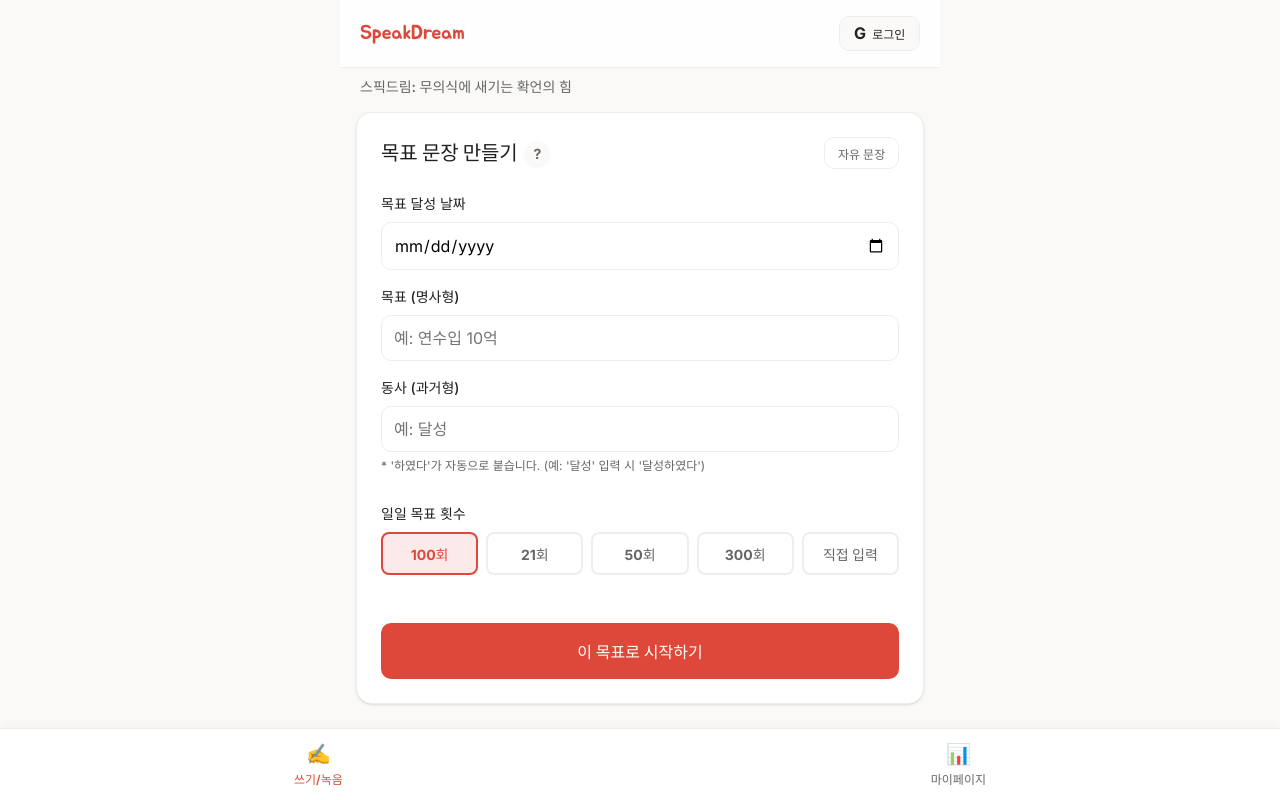
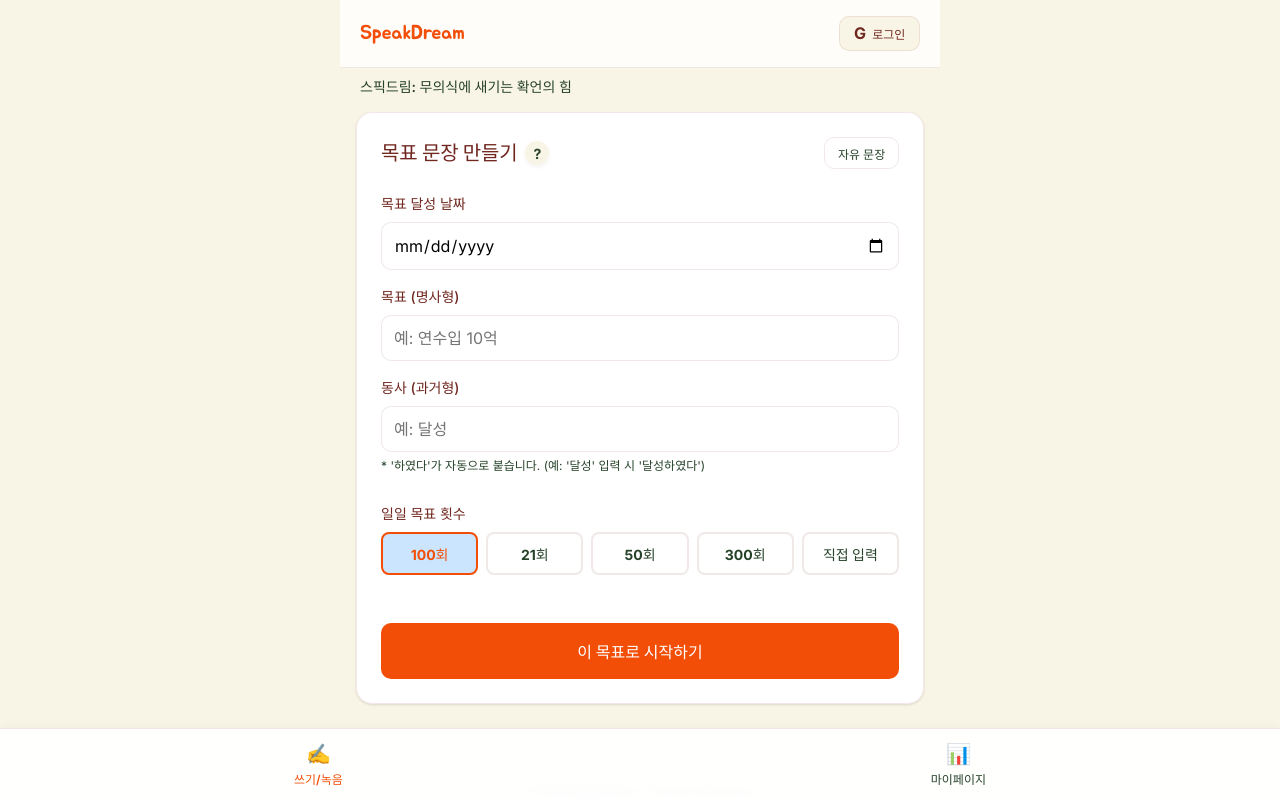
Before and after one commit to ddidddong/speak_dream, a React (Vite) app: page / in a window 1280 px wide. Both pictures are taken after a click on the button "지금 시작하기". Built offline with nearby package versions, Linux system fonts and the light colour scheme; no server answers; a web font is replaced by a local one.

Commit message:
style: Retro Cafe 테마 팔레트로 톤앤매너 전면 개편

```diff
--- a/src/components/GoalGenerator.jsx
+++ b/src/components/GoalGenerator.jsx
@@ -105,7 +105,7 @@ export default function GoalGenerator({ onSave }) {
                 type="date"
                 value={targetDate}
                 onChange={(e) => setTargetDate(e.target.value)}
-                style={{ width: '100%', padding: '0.75rem', borderRadius: 'var(--radius-md)', border: '1px solid var(--border)', outline: 'none', backgroundColor: 'white' }}
+                style={{ width: '100%', padding: '0.75rem', borderRadius: 'var(--radius-md)', border: '1px solid var(--border)', outline: 'none', backgroundColor: 'var(--bg-primary)' }}
               />
             </div>
             <div>
@@ -159,7 +159,7 @@ export default function GoalGenerator({ onSave }) {
                 padding: '0.6rem 0',
                 borderRadius: '0.5rem',
                 border: `2px solid ${targetReps === num && !isCustomMode ? 'var(--accent)' : 'var(--border)'}`,
-                backgroundColor: targetReps === num && !isCustomMode ? 'var(--accent-light)' : 'white',
+                backgroundColor: targetReps === num && !isCustomMode ? 'var(--accent-light)' : 'var(--bg-primary)',
                 color: targetReps === num && !isCustomMode ? 'var(--accent)' : 'var(--text-secondary)',
                 fontWeight: 700,
                 fontSize: '0.875rem',
@@ -178,7 +178,7 @@ export default function GoalGenerator({ onSave }) {
               padding: '0.6rem 0',
               borderRadius: '0.5rem',
               border: `2px solid ${isCustomMode ? 'var(--accent)' : 'var(--border)'}`,
-              backgroundColor: isCustomMode ? 'var(--accent-light)' : 'white',
+              backgroundColor: isCustomMode ? 'var(--accent-light)' : 'var(--bg-primary)',
               color: isCustomMode ? 'var(--accent)' : 'var(--text-secondary)',
               fontWeight: 700,
               fontSize: '0.875rem',
@@ -250,7 +250,7 @@ export default function GoalGenerator({ onSave }) {
           animation: 'fadeIn 0.2s ease-out'
         }}>
           <div style={{
-            background: 'white',
+            background: 'var(--bg-primary)',
             borderRadius: '1.5rem',
             padding: '2rem',
             maxWidth: '400px',
--- a/src/components/LandingPage.jsx
+++ b/src/components/LandingPage.jsx
@@ -21,7 +21,7 @@ export default function LandingPage({ onStart }) {
             width: '100%',
             height: 'auto',
             borderRadius: 'var(--radius-lg)',
-            boxShadow: '0 20px 40px rgba(222, 72, 58, 0.1)'
+            boxShadow: '0 20px 40px rgba(242, 78, 7, 0.1)'
           }}
         />
       </div>
@@ -57,7 +57,7 @@ export default function LandingPage({ onStart }) {
           maxWidth: '300px',
           padding: '1.25rem',
           fontSize: '1.125rem',
-          boxShadow: '0 4px 14px 0 rgba(222, 72, 58, 0.39)',
+          boxShadow: '0 4px 14px 0 rgba(242, 78, 7, 0.39)',
           borderRadius: '2rem'
         }}
       >
--- a/src/components/MonthlyCalendar.jsx
+++ b/src/components/MonthlyCalendar.jsx
@@ -116,7 +116,7 @@ export default function MonthlyCalendar({ stats }) {
                 fontSize: '1rem',
                 fontWeight: 700,
                 fontFamily: 'var(--font-brand)',
-                backgroundColor: 'white',
+                backgroundColor: 'var(--bg-primary)',
                 cursor: 'pointer',
                 display: 'flex',
                 alignItems: 'center',
@@ -134,7 +134,7 @@ export default function MonthlyCalendar({ stats }) {
                   position: 'absolute',
                   top: '110%',
                   left: 0,
-                  backgroundColor: 'white',
+                  backgroundColor: 'var(--bg-primary)',
                   border: '1px solid var(--border)',
                   borderRadius: '0.75rem',
                   boxShadow: '0 10px 25px rgba(0,0,0,0.1)',
@@ -180,7 +180,7 @@ export default function MonthlyCalendar({ stats }) {
                 fontSize: '1rem',
                 fontWeight: 700,
                 fontFamily: 'var(--font-brand)',
-                backgroundColor: 'white',
+                backgroundColor: 'var(--bg-primary)',
                 cursor: 'pointer',
                 display: 'flex',
                 alignItems: 'center',
@@ -198,7 +198,7 @@ export default function MonthlyCalendar({ stats }) {
                   position: 'absolute',
                   top: '110%',
                   left: 0,
-                  backgroundColor: 'white',
+                  backgroundColor: 'var(--bg-primary)',
                   border: '1px solid var(--border)',
                   borderRadius: '0.75rem',
                   boxShadow: '0 10px 25px rgba(0,0,0,0.1)',
--- a/src/components/WorkArea.jsx
+++ b/src/components/WorkArea.jsx
@@ -176,7 +176,7 @@ export default function WorkArea({ goal, count, targetReps = 100, onIncrement, o
         background: 'linear-gradient(135deg, rgba(235, 76, 60, 0.05) 0%, rgba(255, 255, 255, 0.8) 100%)',
         borderRadius: '1.25rem',
         borderLeft: '4px solid var(--accent)',
-        boxShadow: '0 8px 32px rgba(222, 72, 58, 0.08), inset 0 2px 4px rgba(255,255,255,0.8)',
+        boxShadow: '0 8px 32px rgba(242, 78, 7, 0.08), inset 0 2px 4px rgba(255,255,255,0.8)',
         backdropFilter: 'blur(10px)',
         WebkitBackdropFilter: 'blur(10px)',
         overflow: 'hidden',
@@ -187,7 +187,7 @@ export default function WorkArea({ goal, count, targetReps = 100, onIncrement, o
 
         <div style={{ display: 'flex', justifyContent: 'space-between', alignItems: 'flex-start', position: 'relative', zIndex: 1 }}>
           <div style={{ display: 'flex', alignItems: 'center', gap: '0.5rem', marginBottom: '0.75rem' }}>
-            <span style={{ display:'block', width:'6px', height:'6px', borderRadius:'50%', backgroundColor:'var(--accent)', boxShadow:'0 0 8px rgba(222, 72, 58, 0.6)' }}></span>
+            <span style={{ display:'block', width:'6px', height:'6px', borderRadius:'50%', backgroundColor:'var(--accent)', boxShadow:'0 0 8px rgba(242, 78, 7, 0.6)' }}></span>
             <p style={{ fontSize: '0.8125rem', fontWeight: 700, color: 'var(--accent)', margin: 0, letterSpacing: '0.02em', textTransform: 'uppercase' }}>오늘의 목표</p>
           </div>
           <button
@@ -233,7 +233,7 @@ export default function WorkArea({ goal, count, targetReps = 100, onIncrement, o
       <div style={{
         background: isRecording
           ? 'linear-gradient(rgba(0, 0, 0, 0.5), rgba(0, 0, 0, 0.8)), url("https://images.unsplash.com/photo-1506744626753-14074211516e?auto=format&fit=crop&q=80&w=1000") center/cover no-repeat'
-          : '#ffffff',
+          : 'var(--bg-primary)',
         borderRadius: '1.5rem',
         padding: '2rem 1.5rem',
         border: isRecording ? '1px solid rgba(255,255,255,0.1)' : '1px solid rgba(0,0,0,0.06)',
@@ -257,12 +257,12 @@ export default function WorkArea({ goal, count, targetReps = 100, onIncrement, o
             style={{
               height: '100%',
               width: `${progress}%`,
-              background: 'linear-gradient(90deg, var(--accent) 0%, #ff6b6b 50%, #ff8e53 100%)',
+              background: 'linear-gradient(90deg, var(--accent) 0%, #f77f3e 50%, #ff9d61 100%)',
               borderRadius: '7px',
               transition: 'width 0.8s cubic-bezier(0.34, 1.56, 0.64, 1)',
               position: 'relative',
               overflow: 'hidden',
-              boxShadow: '0 2px 6px rgba(222, 72, 58, 0.4)'
+              boxShadow: '0 2px 6px rgba(242, 78, 7, 0.4)'
             }}
           >
             <div style={{
@@ -322,15 +322,15 @@ export default function WorkArea({ goal, count, targetReps = 100, onIncrement, o
                 height: '88px',
                 borderRadius: '50%',
                 background: isRecording
-                  ? 'linear-gradient(135deg, var(--accent) 0%, #ff5e5e 100%)'
-                  : 'linear-gradient(135deg, #ffffff 0%, #f4f4f4 100%)',
+                  ? 'linear-gradient(135deg, var(--accent) 0%, #f77f3e 100%)'
+                  : 'linear-gradient(135deg, var(--bg-primary) 0%, var(--bg-secondary) 100%)',
                 border: 'none',
                 display: 'flex',
                 alignItems: 'center',
                 justifyContent: 'center',
                 color: isRecording ? 'white' : 'var(--text-primary)',
                 boxShadow: isRecording
-                  ? '0 12px 32px rgba(222, 72, 58, 0.4), inset 0 -4px 8px rgba(0,0,0,0.1)'
+                  ? '0 12px 32px rgba(242, 78, 7, 0.4), inset 0 -4px 8px rgba(0,0,0,0.1)'
                   : '0 8px 24px rgba(0,0,0,0.08), inset 0 2px 4px rgba(255,255,255,0.8), border 1px solid rgba(0,0,0,0.05)',
                 transition: 'all 0.3s cubic-bezier(0.34, 1.56, 0.64, 1)',
                 position: 'relative',
@@ -373,7 +373,7 @@ export default function WorkArea({ goal, count, targetReps = 100, onIncrement, o
                 padding: '1.25rem',
                 borderRadius: '1rem',
                 border: '2px solid rgba(0,0,0,0.04)',
-                backgroundColor: '#faf9f8',
+                backgroundColor: 'var(--bg-secondary)',
                 fontSize: '1.0625rem',
                 outline: 'none',
                 textAlign: 'center',
@@ -382,8 +382,8 @@ export default function WorkArea({ goal, count, targetReps = 100, onIncrement, o
                 transition: 'all 0.2s ease',
                 boxShadow: 'inset 0 2px 4px rgba(0,0,0,0.02)'
               }}
-              onFocus={(e) => { e.currentTarget.style.borderColor = 'var(--accent)'; e.currentTarget.style.backgroundColor = '#ffffff'; e.currentTarget.style.boxShadow = '0 0 0 4px rgba(222, 72, 58, 0.1)'; }}
-              onBlur={(e) => { e.currentTarget.style.borderColor = 'rgba(0,0,0,0.04)'; e.currentTarget.style.backgroundColor = '#faf9f8'; e.currentTarget.style.boxShadow = 'inset 0 2px 4px rgba(0,0,0,0.02)'; }}
+              onFocus={(e) => { e.currentTarget.style.borderColor = 'var(--accent)'; e.currentTarget.style.backgroundColor = 'var(--bg-primary)'; e.currentTarget.style.boxShadow = '0 0 0 4px rgba(242, 78, 7, 0.1)'; }}
+              onBlur={(e) => { e.currentTarget.style.borderColor = 'rgba(0,0,0,0.04)'; e.currentTarget.style.backgroundColor = 'var(--bg-secondary)'; e.currentTarget.style.boxShadow = 'inset 0 2px 4px rgba(0,0,0,0.02)'; }}
             />
           )}
         </div>
@@ -439,7 +439,7 @@ export default function WorkArea({ goal, count, targetReps = 100, onIncrement, o
                 alignItems: 'center',
                 gap: '0.375rem'
               }}
-              onMouseOver={(e) => { e.currentTarget.style.background = 'rgba(222, 72, 58, 0.1)'; e.currentTarget.style.color = 'var(--accent)'; }}
+              onMouseOver={(e) => { e.currentTarget.style.background = 'rgba(242, 78, 7, 0.1)'; e.currentTarget.style.color = 'var(--accent)'; }}
               onMouseOut={(e) => { e.currentTarget.style.background = 'rgba(0,0,0,0.04)'; e.currentTarget.style.color = 'var(--text-secondary)'; }}
             >
               <svg width="14" height="14" viewBox="0 0 24 24" fill="none" stroke="currentColor" strokeWidth="2.5" strokeLinecap="round" strokeLinejoin="round"><path d="M3 12a9 9 0 1 0 9-9 9.75 9.75 0 0 0-6.74 2.74L3 8"></path><path d="M3 3v5h5"></path></svg>
--- a/src/index.css
+++ b/src/index.css
@@ -11,14 +11,22 @@
   --font-sans: 'Inter', system-ui, -apple-system, sans-serif;
   --font-brand: 'Ria', 'Jua', sans-serif;
 
+  /* Base Palette */
+  --color-oatmilk: #F9F5E6;
+  --color-coffee: #70271F;
+  --color-mango: #F24E07;
+  --color-icecube: #CCE5FF;
+  --color-cambodia: #264228;
+
+  /* Mapped Variables */
   --bg-primary: #ffffff;
-  --bg-secondary: #faf9f8;
-  --text-primary: #202020;
-  --text-secondary: #666666;
-  --accent: #de483a; /* Todoist Red */
-  --accent-light: #fbeae9;
-  --accent-hover: #c3392c;
-  --border: #eeeeee;
+  --bg-secondary: var(--color-oatmilk);
+  --text-primary: var(--color-coffee);
+  --text-secondary: var(--color-cambodia);
+  --accent: var(--color-mango);
+  --accent-light: var(--color-icecube);
+  --accent-hover: #d33c05; /* slightly darker mango */
+  --border: rgba(112, 39, 31, 0.1); /* transparent coffee for borders */
   --shadow-sm: 0 1px 2px 0 rgb(0 0 0 / 0.05);
   --shadow: 0 1px 3px 0 rgb(0 0 0 / 0.1), 0 1px 2px -1px rgb(0 0 0 / 0.1);
   --shadow-lg: 0 10px 15px -3px rgb(0 0 0 / 0.1), 0 4px 6px -4px rgb(0 0 0 / 0.1);
```
Also changed, not shown: src/components/MyPage.jsx (+13 -13 lines).
